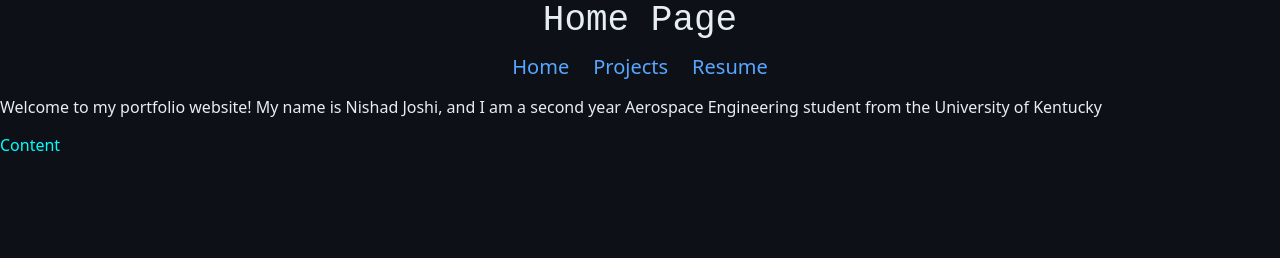
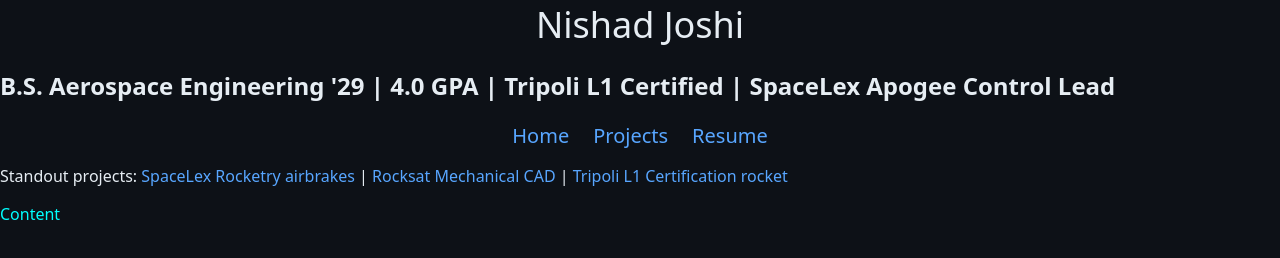
Before and after one commit to joshinishad24/joshinishad24.github.io, a plain HTML site: page index.html in a window 1280 px wide. Drawn offline with Linux system fonts and the light colour scheme.

Commit message:
Added more information, basic structure

```diff
--- a/index.html
+++ b/index.html
@@ -7,7 +7,8 @@
     <link href="styles.css" rel="stylesheet" />
   </head>
   <body>
-    <header id="header">Home Page</header>
+    <header id="header">Nishad Joshi</header>
+    <h2>B.S. Aerospace Engineering '29 | 4.0 GPA | Tripoli L1 Certified | SpaceLex Apogee Control Lead</h2>
 
     <nav>
       <ul id="navigator">
@@ -17,8 +18,7 @@
       </ul>
     </nav>
 
-    <p id="intro">Welcome to my portfolio website! My name is Nishad Joshi, and I am a second year Aerospace Engineering student from the University of Kentucky</p>
-
+    <p>Standout projects: <a href="projects.html">SpaceLex Rocketry airbrakes</a> | <a href="projects.html">Rocksat Mechanical CAD</a> | <a href="projects.html">Tripoli L1 Certification rocket</a></p>
     <main id="content">Content</main>
   </body>
 </html>
--- a/styles.css
+++ b/styles.css
@@ -2,7 +2,7 @@
   font-size: 36px;
   text-align: center;
   margin-bottom: 12px;
-  font-family: 'Courier New', Courier, monospace;
+  font-family: system-ui, -apple-system, sans-serif;
 }
 
 :root {
```
